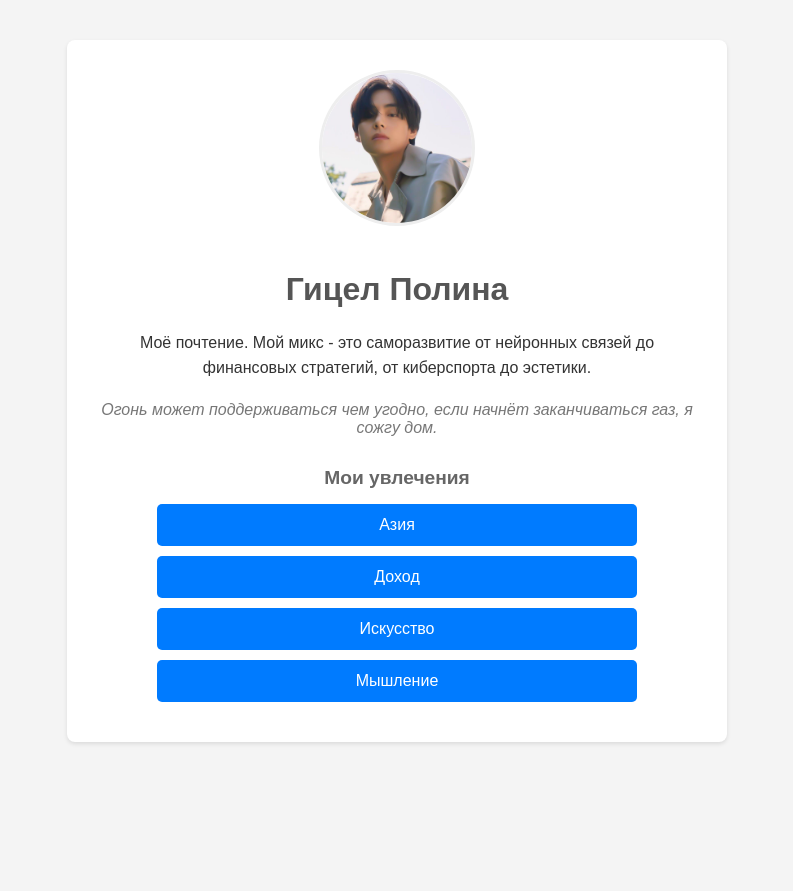
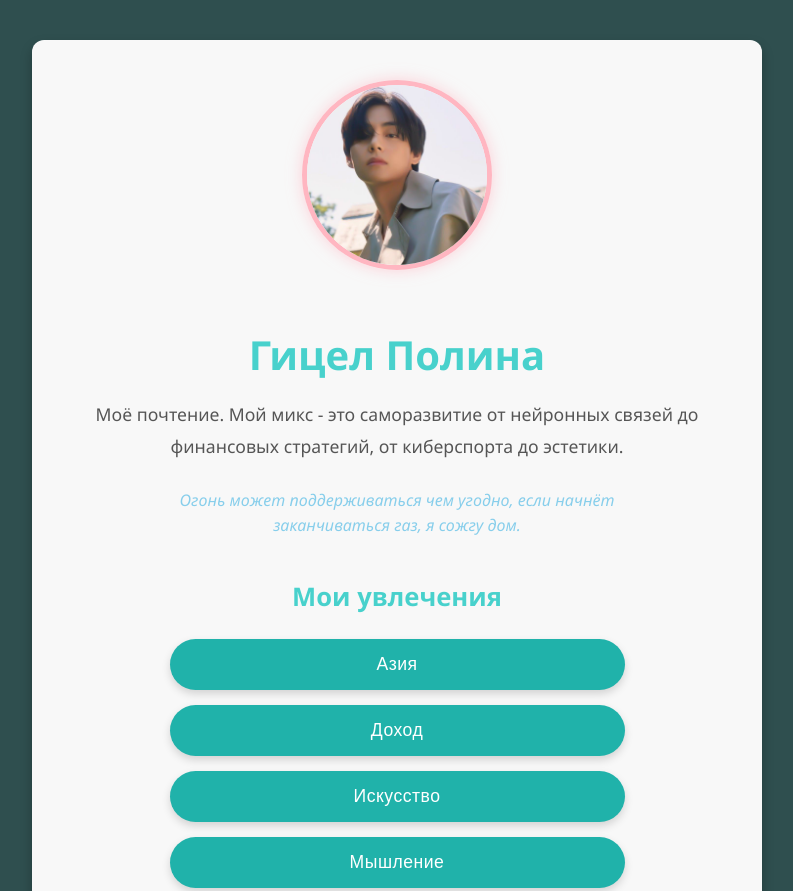
Before and after one commit to UShang999/UShang999.github.io, a plain HTML site: page index.html in a window 1280 px wide. Shown: the top 891 px of the page, without its empty margins (243-1036 px from the left). Before the commit the page ends 800 px from the top, so only its background shows below. Drawn offline with Linux system fonts and the light colour scheme.

Commit message:
Update vision

```diff
--- a/index.html
+++ b/index.html
@@ -6,60 +6,78 @@
     <title>Профиль Полины</title>
     <style>
         body {
-            font-family: Arial, sans-serif;
-            margin: 40px;
-            background-color: #f4f4f4;
-            color: #333;
+            font-family: 'Segoe UI', Tahoma, Geneva, Verdana, sans-serif;
+            margin: 0;
+            padding: 40px;
+            background-color: #2F4F4F;
+            color: #E0FFFF;
             text-align: center;
+            min-height: 100vh;
+            display: flex;
+            align-items: center;
+            justify-content: center;
         }
         .container {
-            background-color: #fff;
-            padding: 30px;
-            border-radius: 8px;
-            box-shadow: 0 2px 4px rgba(0, 0, 0, 0.1);
-            max-width: 600px;
+            background-color: #F8F8F8;
+            padding: 40px;
+            border-radius: 12px;
+            box-shadow: 0 6px 12px rgba(0, 0, 0, 0.25);
+            max-width: 650px;
+            width: 100%;
             margin: 0 auto;
+            color: #333;
         }
         .profile-pic {
-            width: 150px;
-            height: 150px;
+            width: 180px;
+            height: 180px;
             border-radius: 50%;
             object-fit: cover;
-            margin-bottom: 20px;
-            border: 3px solid #eee;
+            margin-bottom: 25px;
+            border: 5px solid #FFB6C1;
+            box-shadow: 0 0 15px rgba(255, 182, 193, 0.6);
         }
         h1 {
-            color: #555;
+            color: #48D1CC;
+            font-size: 2.5em;
+            margin-bottom: 10px;
         }
         .about-me {
-            margin-bottom: 20px;
-            line-height: 1.6;
+            margin-bottom: 15px;
+            line-height: 1.8;
+            font-size: 1.1em;
+            color: #555;
         }
         .quote {
             font-style: italic;
-            color: #777;
-            margin-bottom: 30px;
+            color: #87CEEB;
+            margin: 25px auto 40px auto;
+            max-width: 80%;
+            line-height: 1.6;
         }
         .interests-title {
-            font-size: 1.2em;
-            margin-bottom: 15px;
-            color: #666;
+            font-size: 1.6em;
+            margin-bottom: 25px;
+            color: #48D1CC;
         }
         .interests-list button {
             display: block;
-            width: 80%;
-            margin: 10px auto;
-            padding: 12px 20px;
-            background-color: #007bff;
+            width: 70%;
+            margin: 15px auto;
+            padding: 15px 25px;
+            background-color: #20B2AA;
             color: white;
             border: none;
-            border-radius: 5px;
+            border-radius: 30px;
             cursor: pointer;
-            font-size: 1em;
-            transition: background-color 0.3s ease;
+            font-size: 1.1em;
+            letter-spacing: 0.5px;
+            transition: all 0.3s ease;
+            box-shadow: 0 4px 8px rgba(0, 0, 0, 0.15);
         }
         .interests-list button:hover {
-            background-color: #0056b3;
+            background-color: #2E8B57;
+            transform: translateY(-3px);
+            box-shadow: 0 6px 12px rgba(0, 0, 0, 0.25);
         }
     </style>
 </head>
```
